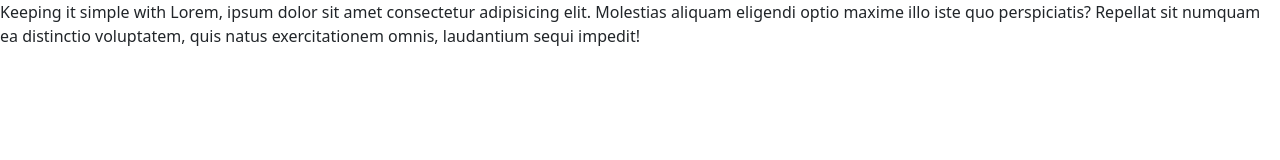
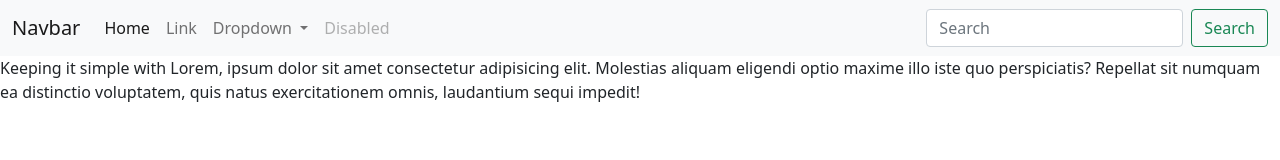
Before and after one commit to dkinley/portfolio-cards, a plain HTML site: page index.html in a window 1280 px wide. Drawn offline with nearby package versions, Linux system fonts and the light colour scheme.

Commit message:
added nav bar

```diff
--- a/index.html
+++ b/index.html
@@ -7,9 +7,47 @@
     <title>Bootstrap</title>
 </head>
 <body>
+    <nav class="navbar navbar-expand-lg navbar-light bg-light">
+        <div class="container-fluid">
+        <a class="navbar-brand" href="#">Navbar</a>
+        <button class="navbar-toggler" type="button" data-bs-toggle="collapse" data-bs-target="#navbarSupportedContent" aria-controls="navbarSupportedContent" aria-expanded="false" aria-label="Toggle navigation">
+        <span class="navbar-toggler-icon"></span>
+        </button>
+        <div class="collapse navbar-collapse" id="navbarSupportedContent">
+        <ul class="navbar-nav me-auto mb-2 mb-lg-0">
+            <li class="nav-item">
+            <a class="nav-link active" aria-current="page" href="#">Home</a>
+            </li>
+            <li class="nav-item">
+            <a class="nav-link" href="#">Link</a>
+            </li>
+            <li class="nav-item dropdown">
+            <a class="nav-link dropdown-toggle" href="#" id="navbarDropdown" role="button" data-bs-toggle="dropdown" aria-expanded="false">
+                Dropdown
+            </a>
+            <ul class="dropdown-menu" aria-labelledby="navbarDropdown">
+                <li><a class="dropdown-item" href="#">Action</a></li>
+                <li><a class="dropdown-item" href="#">Another action</a></li>
+                <li><hr class="dropdown-divider"></li>
+                <li><a class="dropdown-item" href="#">Something else here</a></li>
+            </ul>
+            </li>
+            <li class="nav-item">
+            <a class="nav-link disabled">Disabled</a>
+            </li>
+        </ul>
+        <form class="d-flex">
+            <input class="form-control me-2" type="search" placeholder="Search" aria-label="Search">
+            <button class="btn btn-outline-success" type="submit">Search</button>
+        </form>
+        </div>
+    </div>
+    </nav>
+<div>
     Keeping it simple with Lorem, ipsum dolor sit amet consectetur adipisicing elit. Molestias aliquam eligendi
     optio maxime illo iste quo perspiciatis? Repellat sit numquam ea distinctio voluptatem, quis natus
     exercitationem omnis, laudantium sequi impedit!
+</div>
 
 <!-- Bootstrap Bundle with Popper -->
 <script src="https://cdn.jsdelivr.net/npm/bootstrap@5.1.1/dist/js/bootstrap.bundle.min.js" integrity="sha384-/bQdsTh/da6pkI1MST/rWKFNjaCP5gBSY4sEBT38Q/9RBh9AH40zEOg7Hlq2THRZ" crossorigin="anonymous"></script>
```
